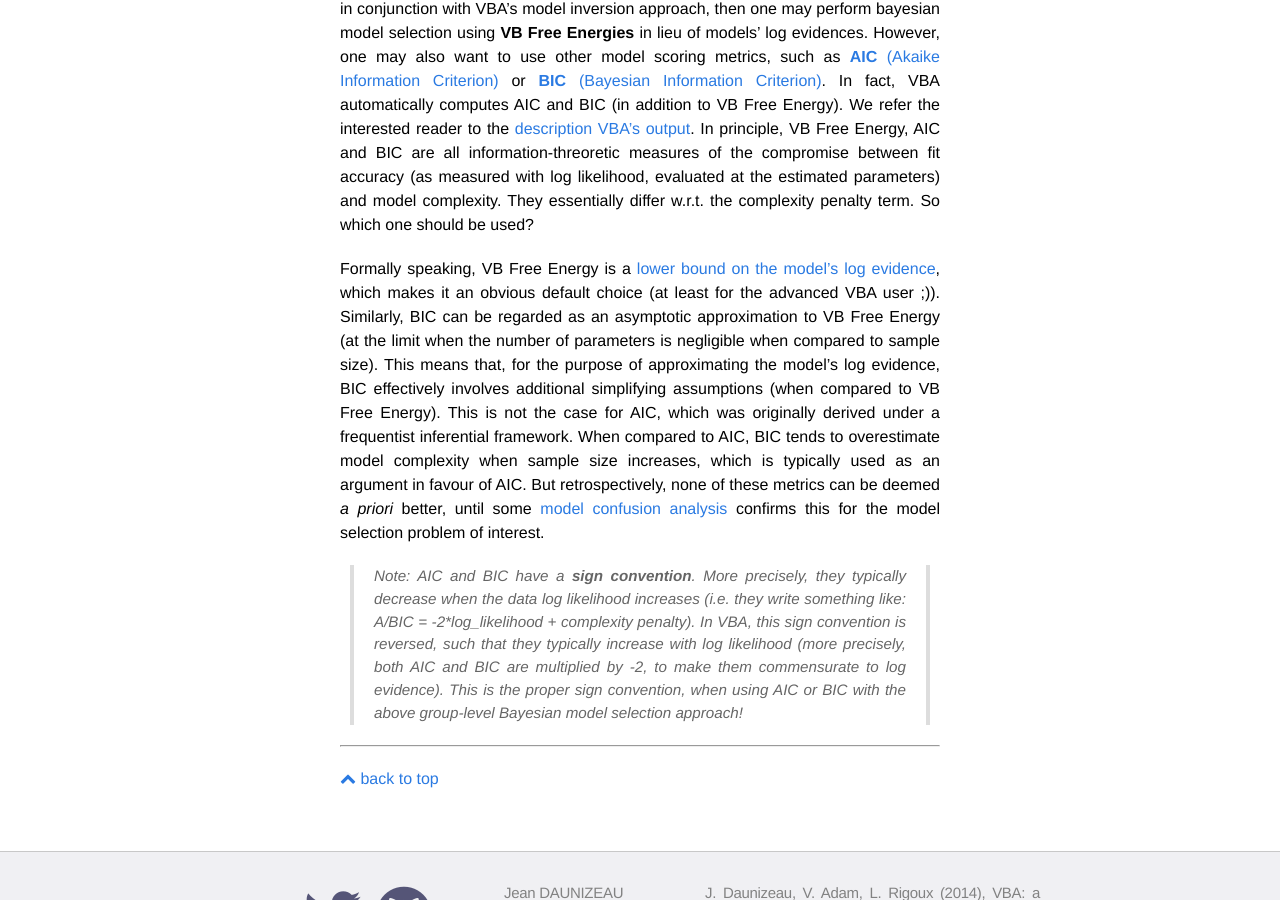
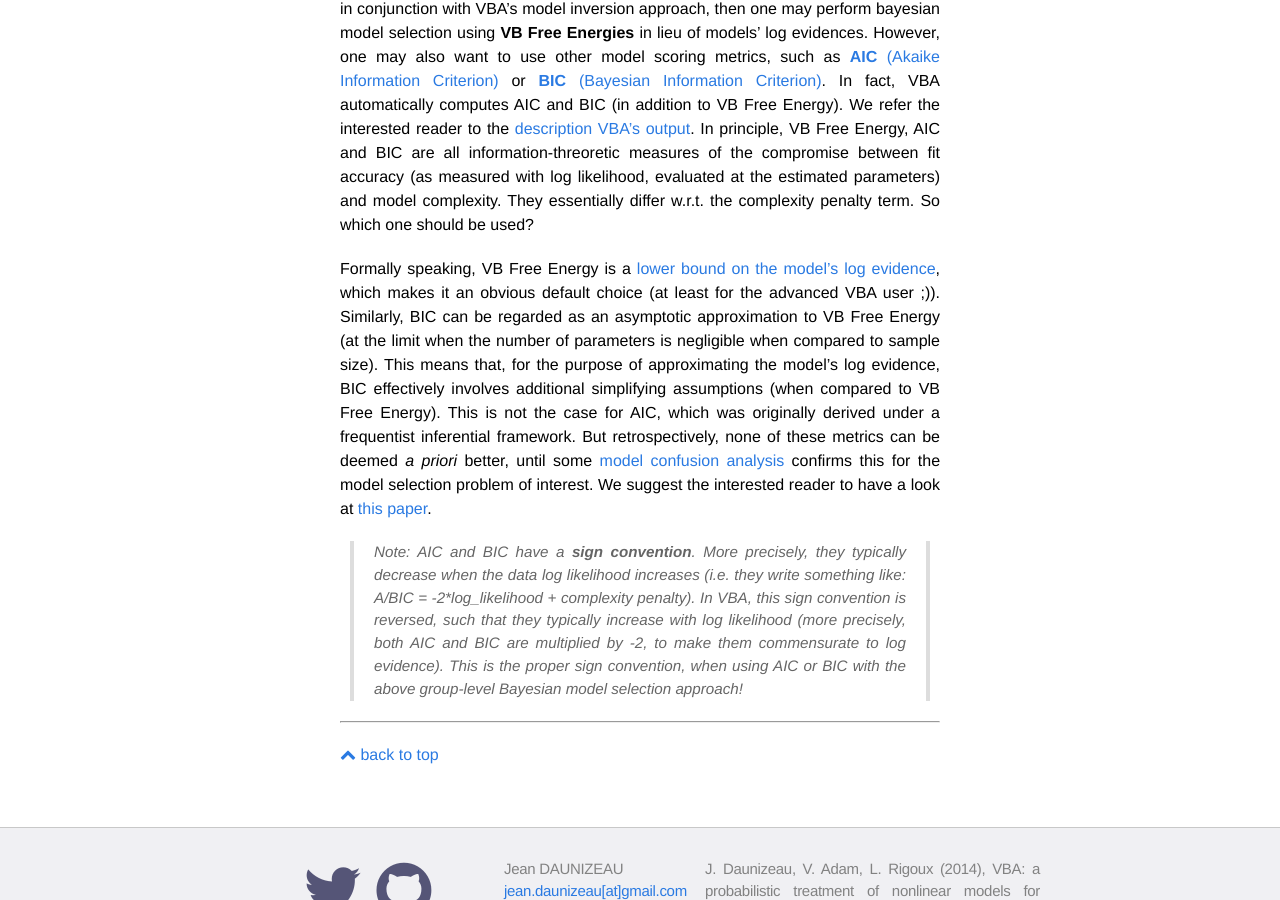
Before and after one commit to MBB-team/VBA-toolbox, a Jekyll site: the page built from _wiki/BMS-for-group-studies.md, in a window 1280 px wide and 900 px high, scrolled down 8993 px. Built offline with Jekyll 4.4.1, drawn with Linux system fonts in a browser that asks for light colours; nearby versions of some CDN libraries; formulas are drawn with MathJax 3.

Commit message:
Update BMS-for-group-studies.md

```diff
--- a/_wiki/BMS-for-group-studies.md
+++ b/_wiki/BMS-for-group-studies.md
@@ -189,7 +189,7 @@ where `p` is $$P\left(H_= \mid y \right)$$.
 
 Group-level bayesian model selection (either FFX or RFX) is typically meant to be used with a specific within-subject model scoring metric: namely, the (Bayesian) **log model evidence** $$\ln p(y\mid m)$$. The issue is that, for most generative models, the mathematical derivation of the log evidence is not computationally tractable. If used in conjunction with VBA's model inversion approach, then one may perform bayesian model selection using **VB Free Energies** in lieu of models' log evidences. However, one may also want to use other model scoring metrics, such as [**AIC** (Akaike Information Criterion)](https://en.wikipedia.org/wiki/Akaike_information_criterion) or [**BIC** (Bayesian Information Criterion)](https://en.wikipedia.org/wiki/Bayesian_information_criterion). In fact, VBA automatically computes AIC and BIC (in addition to VB Free Energy). We refer the interested reader to the [description VBA's output]({{ site.baseurl}}/wiki/VBA-output-structure/). In principle, VB Free Energy, AIC and BIC are all information-threoretic measures of the compromise between fit accuracy (as measured with log likelihood, evaluated at the estimated parameters) and model complexity. They essentially differ w.r.t. the complexity penalty term. So which one should be used?
 
-Formally speaking, VB Free Energy is a [lower bound on the model's log evidence]({{ site.baseurl}}/wiki/The-variational-Bayesian-approach/), which makes it an obvious default choice (at least for the advanced VBA user ;)). Similarly, BIC can be regarded as an asymptotic approximation to VB Free Energy (at the limit when the number of parameters is negligible when compared to sample size). This means that, for the purpose of approximating the model's log evidence, BIC effectively involves additional simplifying assumptions (when compared to VB Free Energy). This is not the case for AIC, which was originally derived under a frequentist inferential framework. When compared to AIC, BIC tends to overestimate model complexity when sample size increases, which is typically used as an argument in favour of AIC. But retrospectively, none of these metrics can be deemed *a priori* better, until some [model confusion analysis]({{ site.baseurl}}/wiki/identifiability/#model-confusion-analysis) confirms this for the model selection problem of interest.
+Formally speaking, VB Free Energy is a [lower bound on the model's log evidence]({{ site.baseurl}}/wiki/The-variational-Bayesian-approach/), which makes it an obvious default choice (at least for the advanced VBA user ;)). Similarly, BIC can be regarded as an asymptotic approximation to VB Free Energy (at the limit when the number of parameters is negligible when compared to sample size). This means that, for the purpose of approximating the model's log evidence, BIC effectively involves additional simplifying assumptions (when compared to VB Free Energy). This is not the case for AIC, which was originally derived under a frequentist inferential framework. But retrospectively, none of these metrics can be deemed *a priori* better, until some [model confusion analysis]({{ site.baseurl}}/wiki/identifiability/#model-confusion-analysis) confirms this for the model selection problem of interest. We suggest the interested reader to have a look at [this paper](https://www.sciencedirect.com/science/article/pii/S1053811911008160).
 
 
 > Note: AIC and BIC have a **sign convention**. More precisely, they typically decrease when the data log likelihood increases (i.e. they write something like: A/BIC = -2*log_likelihood + complexity penalty). In VBA, this sign convention is reversed, such that they typically increase with log likelihood (more precisely, both AIC and BIC are multiplied by -2, to make them commensurate to log evidence). This is the proper sign convention, when using AIC or BIC with the above group-level Bayesian model selection approach!
```
